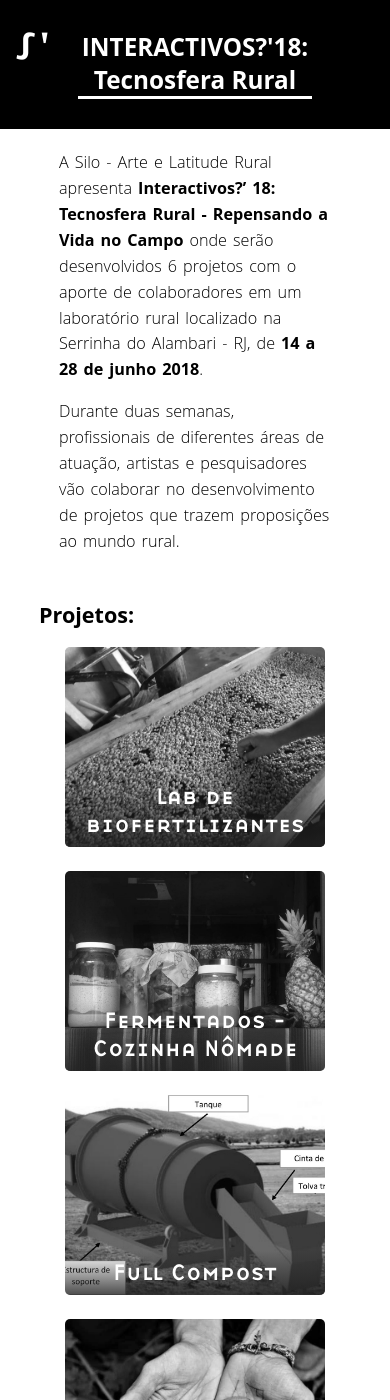
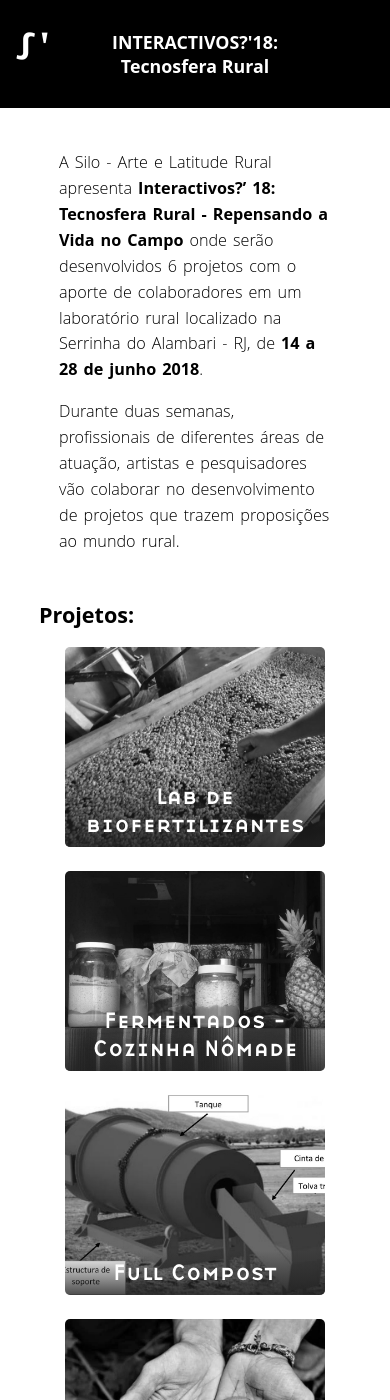
Before and after one commit to associacaosilo/interactivos2018, a Jekyll site: the page built from _pages/index.md, in a window 390 px wide and 1400 px high. Built offline with Jekyll 4.4.1, drawn with Linux system fonts in a browser that asks for light colours; nearby versions of some CDN libraries.

Commit message:
styles mobile title

```diff
--- a/_includes/menu.html
+++ b/_includes/menu.html
@@ -3,7 +3,7 @@
     <img src="{{ site.baseurl }}/media/favicons/favicon_silo.png">
   </i>
   <a href="{{ site.baseurl }}/">
-    <h2 class="main-title">{{ site.title | upcase}}: {{ site.subtitle }}</h2>
+    <h2 class="main-title">{{ site.title | upcase}}:<br>{{ site.subtitle }}</h2>
   </a>
   <div id="menu-retratil-mobile" class="menu-hide">
     <div id="hide-menu-mobile" class="menu-icon hide-menu">✖</div>
--- a/css/main.scss
+++ b/css/main.scss
@@ -252,16 +252,18 @@ a {
 }
 
 .main-title {
-  border-bottom: 3px $MENU-TEXT-COLOR solid;
+  border-bottom: none;
   margin: 0 auto;
   width: 60%;
   text-align: center;
   transition: color $TRANSITION-PERIOD linear;
   color: $MENU-TEXT-COLOR;
+  font-size: 1.1em;
 
   @include media-query(DESKTOP) {
     border-bottom: 3px $TEXT-COLOR solid;
     color: $LINK-COLOR;
+    font-size: 1.5em;
     text-align: left;
     margin-top: 20px;
     width: 100%;
```
